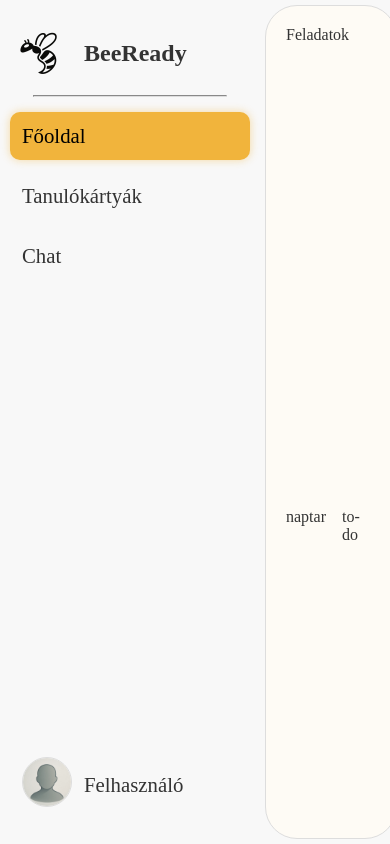
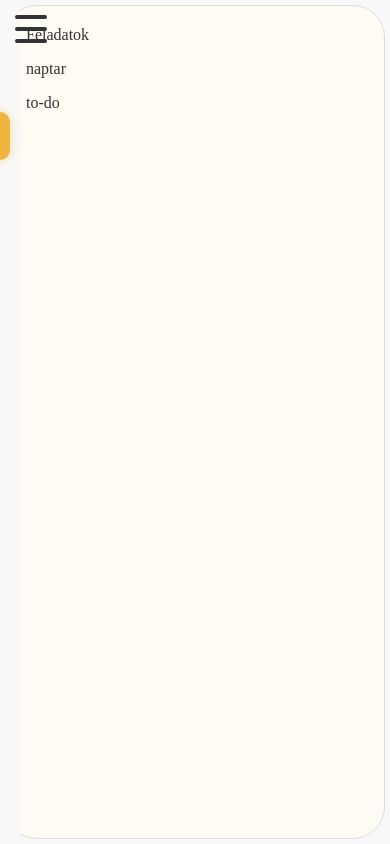
Before and after one commit to Szbalazs28/BeeReady, a plain HTML site: page frontend/html/main.html in a window 390 px wide. Drawn offline with Linux system fonts and the light colour scheme.

Commit message:
mobilnezet_alapok

```diff
--- a/backend/javascript/navbar.js
+++ b/backend/javascript/navbar.js
@@ -11,4 +11,18 @@ function navbar_click(id, sorszam) {
     })
     document.querySelector(`.nav_items_div > div:nth-child(${sorszam})`).classList.add("active")
     document.getElementById(id).classList.remove("dnone")
+
+    document.getElementById("navbar").classList.remove("nav_open");
 }
+
+function toggleMenu() {
+    const navbar = document.getElementById("navbar");
+    const hamburger = document.querySelector(".hamburger");
+
+    navbar.classList.toggle("nav_open");
+    if(navbar.classList.contains("nav_open")){
+        hamburger.classList.add("dnone");
+    } else {
+        hamburger.classList.remove("dnone");
+    }
+}
--- a/frontend/css/container.css
+++ b/frontend/css/container.css
@@ -15,7 +15,7 @@ body {
 
 .workspace {
     display: grid;
-    grid-template-columns: 1fr 1fr 1fr;
+    grid-template-columns: 1fr 1fr;
     grid-template-rows: 3fr 2fr;
     gap: 1rem;
 }
@@ -34,11 +34,6 @@ body {
     grid-column: 1/3;
 }
 
-.workspace aside {
-    grid-column: 3;
-    grid-row: 1/3;
-}
-
 .dnone {
     display: none;
 }
--- /dev/null
+++ b/frontend/css/mobile_view.css
@@ -0,0 +1,55 @@
+/* --- MOBIL NÉZET --- */
+@media (max-width: 768px) {
+    .hamburger {
+        position: fixed;
+        top: 15px;
+        left: 15px;
+        width: 32px;
+        height: 28px;
+        z-index: 1000;
+        display: flex;
+        flex-direction: column;
+        justify-content: space-between;
+        cursor: pointer;
+    }
+
+    .hamburger span {
+        display: block;
+        height: 4px;
+        width: 100%;
+        background: #333;
+        border-radius: 3px;
+    }
+    .navbar {
+        position: fixed;
+        top: 0;
+        left: -260px;
+        height: 100vh;
+        width: 260px;
+        background: #F8F8F8;
+        transition: 0.3s;
+        z-index: 900;
+    }
+
+    .navbar.nav_open {
+        left: 0;
+    }
+    .main_grid {
+        grid-template-columns: 1fr;
+    }
+
+    .workspace {
+        display: flex;
+        flex-direction: column;
+        gap: 1rem;
+    }
+
+    .account_div {
+        grid-template-columns: 1fr;
+        width: 100%;
+    }
+
+    .profil_img_div {
+        margin: auto;
+    }
+}
--- a/frontend/html/main.html
+++ b/frontend/html/main.html
@@ -9,6 +9,7 @@
     <link rel="stylesheet" href="../css/navbar.css">
     <link rel="stylesheet" href="../css/profil.css">
     <link rel="stylesheet" href="../css/chat.css">
+    <link rel="stylesheet" href="../css/mobile_view.css">
     <title>BeeReady</title>
 </head>
 
@@ -16,20 +17,27 @@
     <div class="main_grid">
 
         <!--navbar-->
-        <nav class="navbar">
+
+
+        <nav class="navbar" id="navbar">
             <div class="logo">
                 <img src="../img/BeeReady_Logo_negyzet_atlatszo.PNG" alt="">
                 <h1>BeeReady</h1>
             </div>
             <hr>
+
+            <div class="hamburger" onclick="toggleMenu()">
+                <span></span>
+                <span></span>
+                <span></span>
+            </div>
+
             <div class="nav_items_div">
-                <div onclick="navbar_click('fooldal', 1)" value="fooldal" class="nav_items active">Főoldal</div>
-                <div onclick="navbar_click('tanulokartyak',2)" value="tanulokartyak" class="nav_items">Tanulókártyák
-                </div>
-                <!-- <div onclick="navbar_click('classrooms')" class="nav_items">termek</div> -->
-                <div onclick="navbar_click('chat',3)" value="chat" class="nav_items">Chat</div>
-                <div onclick="navbar_click('felhasznalo',4), felhasznalo_betoltes()" value="felhasznalo"
-                    class="nav_items nav_profil">
+                <div onclick="navbar_click('fooldal',1)" class="nav_items active">Főoldal</div>
+                <div onclick="navbar_click('tanulokartyak',2)" class="nav_items">Tanulókártyák</div>
+                <div onclick="navbar_click('chat',3)" class="nav_items">Chat</div>
+
+                <div onclick="navbar_click('felhasznalo',4), felhasznalo_betoltes()" class="nav_items nav_profil">
                     <div class="profil_img">
                         <img src="../img/allatos_profilkepek/ures.webp" alt="">
                     </div>
@@ -38,11 +46,16 @@
             </div>
         </nav>
         <div class="fodiv">
+
             <!--foooldal-->
             <div class="workspace mainelem" id="fooldal">
                 <section id="tasks">Feladatok</section>
+                <div id="calendar">naptar</div>
+                <div id="to-do">to-do </div>
+            </div>
+
             <!--Chat-->
-                <aside id="chat">
+            <div class="chat dnone mainelem" id="chat" style="display: none;">
                 <div class="chat_header">
                     <h1><span>Chatnev</span></h1>
                 </div>
@@ -65,11 +78,8 @@
                     <textarea placeholder="Aa"></textarea>
                     <button><img src="../img/plane.png" alt="Send"></button>
                 </div>
-                </aside>
+            </div>
 
-                <div id="calendar">naptar</div>
-                <div id="to-do">to-do </div>
-            </div>
 
             <!--profil kezeles-->
             <div class="account dnone mainelem" id="felhasznalo">
```
Also changed, not shown: frontend/css/navbar.css (line endings or trailing spaces), 1 other file. Lines whose indentation alone changed are shown as unchanged.
